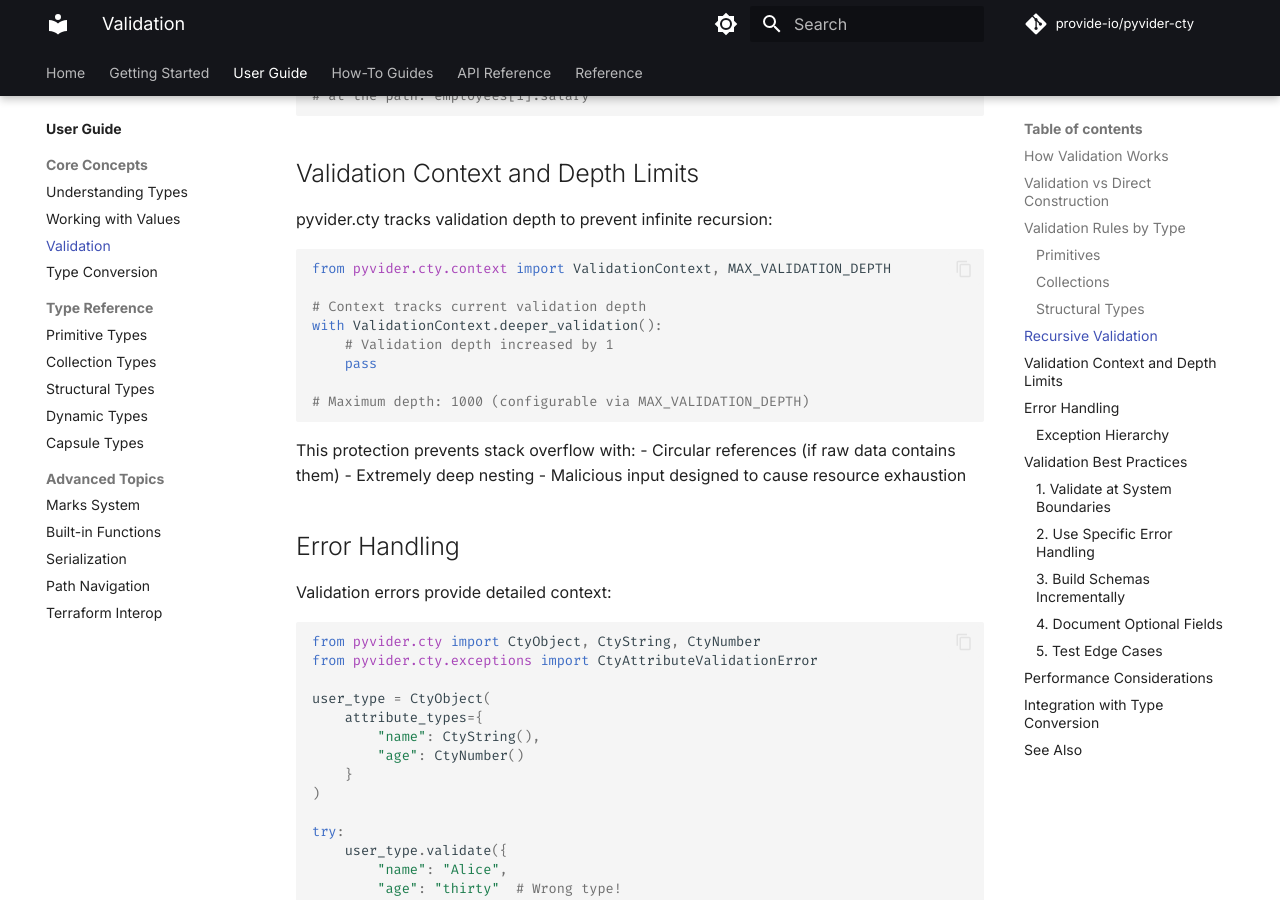
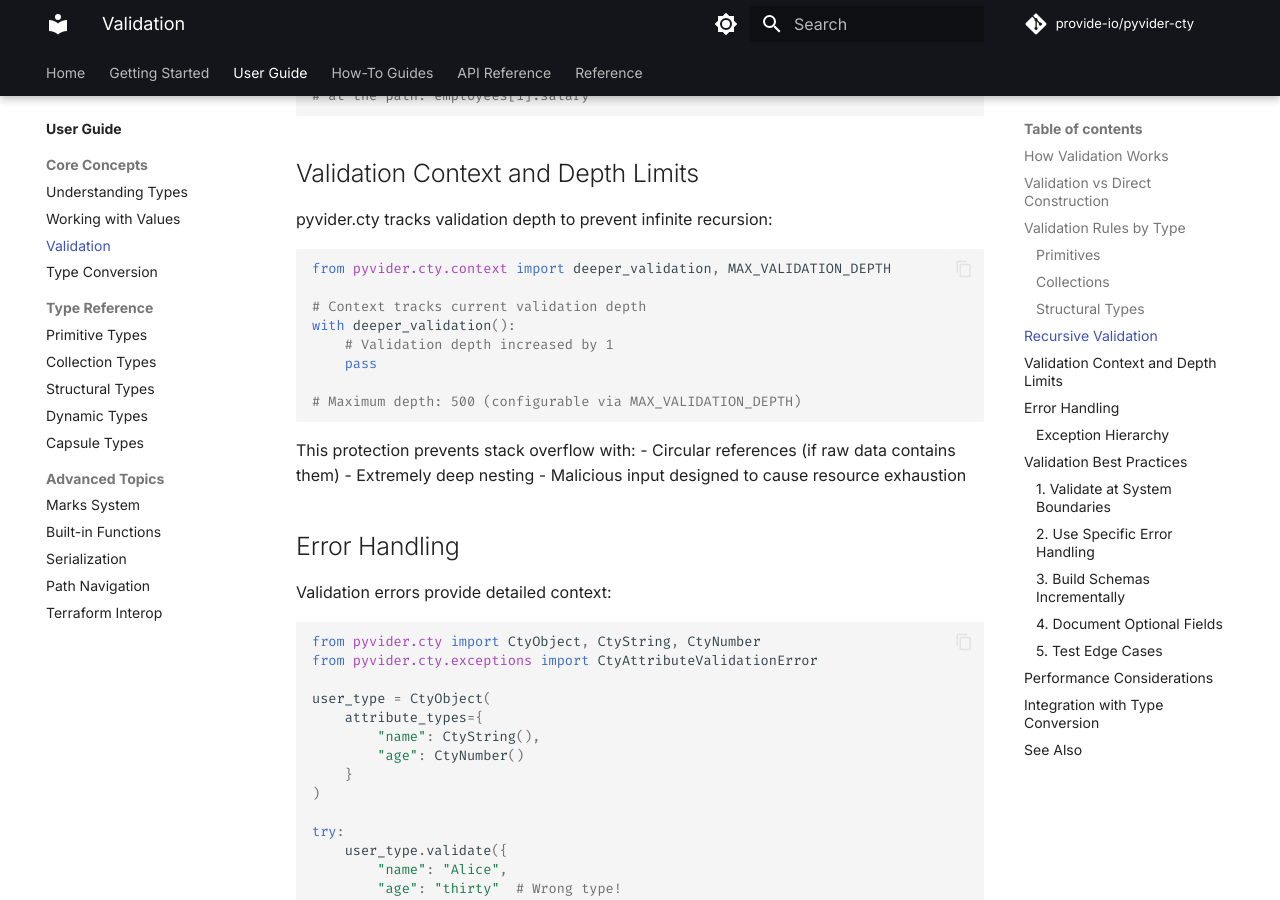
Before and after one commit to provide-io/pyvider-cty, an MkDocs documentation site: the page built from docs/user-guide/core-concepts/validation.md, in a window 1280 px wide and 900 px high, scrolled down 2647 px. Built offline with MkDocs 1.6.1 and Material for MkDocs 9.7.7, drawn with Linux system fonts in a browser that asks for light colours; comment, search, counter and statistics services are not loaded.

Commit message:
🔼⚙️ [skip ci] auto-commit

````diff
--- a/docs/user-guide/core-concepts/validation.md
+++ b/docs/user-guide/core-concepts/validation.md
@@ -135,14 +135,14 @@ company = company_type.validate(company_data)
 pyvider.cty tracks validation depth to prevent infinite recursion:
 
 ```python
-from pyvider.cty.context import ValidationContext, MAX_VALIDATION_DEPTH
+from pyvider.cty.context import deeper_validation, MAX_VALIDATION_DEPTH
 
 # Context tracks current validation depth
-with ValidationContext.deeper_validation():
+with deeper_validation():
     # Validation depth increased by 1
     pass
 
-# Maximum depth: 1000 (configurable via MAX_VALIDATION_DEPTH)
+# Maximum depth: 500 (configurable via MAX_VALIDATION_DEPTH)
 ```
 
 This protection prevents stack overflow with:
````
